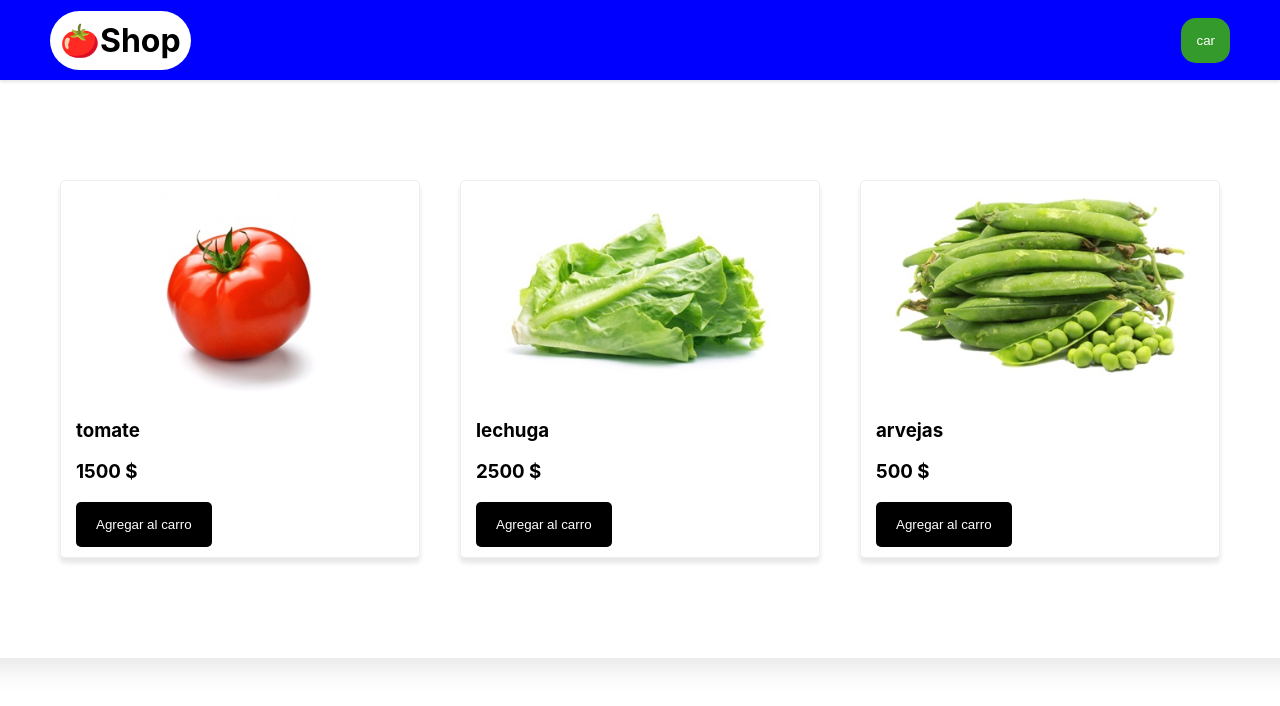
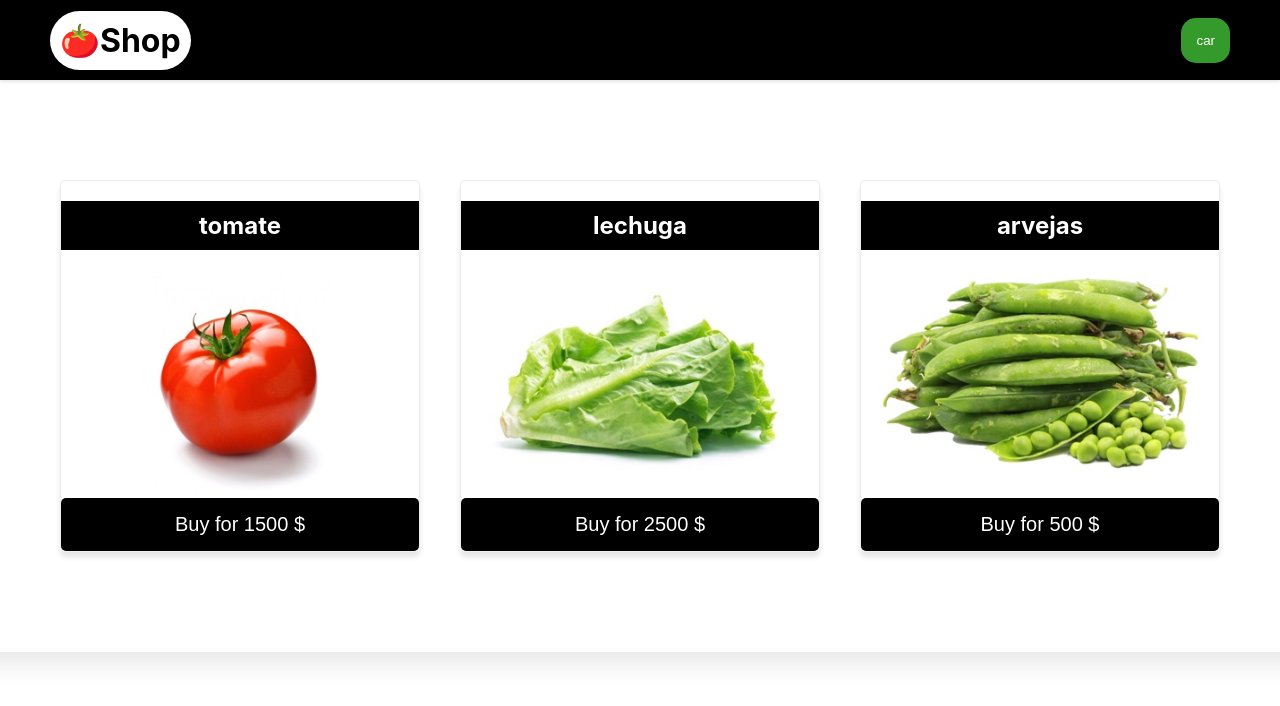
Before and after one commit to LuisanaHenmary/CarritoCompras, a React (Create React App) app: page / in a window 1280 px wide. Shown: the top 706 px of the page. Built offline with nearby package versions, Linux system fonts and the light colour scheme.

Commit message:
update components and hook

```diff
--- a/src/App.js
+++ b/src/App.js
@@ -13,10 +13,8 @@ const App = () => {
 
 const [carBuy,setStock,display,setBool] = useCar({ car: [], carDisplay: false, })
 
-  console.log(carBuy)
-
   return (
-    <>
+    <div>
       <NavBar
       carBuy={carBuy}
       displayCar={display}
@@ -29,7 +27,7 @@ const [carBuy,setStock,display,setBool] = useCar({ car: [], carDisplay: false, }
         />
       </Layout>
 
-    </>
+    </div>
   );
 }
 
--- a/src/components/CarDetails.js
+++ b/src/components/CarDetails.js
@@ -6,8 +6,8 @@ const Details = styled.div`
     margin-top:30;
     box-shadow:1px 5px 5px rgb(0,0,0,0.3);
     border-radius: 5px;
-    width:110px;
-    right:50;
+    width:200px;
+    right:5px;
 `
 
 const List = styled.ul`
@@ -20,8 +20,13 @@ const Product = styled.li`
     display:flex;
     justify-content:space-between;
     align-items:center;
-    padding:25px 20px;
+    padding:15px 10px;
     border-bottom:solid 1px #AAA;
+`
+
+const Image = styled.img`
+    width:50px;
+    height:32px;
 `
 
 const CarDetails = ({car}) =>{
@@ -29,8 +34,9 @@ const CarDetails = ({car}) =>{
         <Details>
             <List>
                 {car.map(c=>
-                <Product key={c.producto}>
-                    {`${c.producto} ${c.cantidad}`}
+                <Product key={c.name}>
+                    <Image src={c.img} />
+                    {`${c.name} ${c.cantidad} ${c.cantidad*c.price}$`}
                 </Product>
                 )}
             </List>
--- a/src/components/NavBar.js
+++ b/src/components/NavBar.js
@@ -2,7 +2,7 @@ import styled from "styled-components"
 import Car from "./Car"
 
 const Nav = styled.nav`
-    background-color:blue;
+    background-color:black;
     display:flex;
     flex-direction:row;
     align-items:center;
--- a/src/components/Product.js
+++ b/src/components/Product.js
@@ -1,12 +1,12 @@
 import styled from "styled-components";
 
 const Card = styled.div`
-border:solid 1px #eee;
-box-shadow:0 5px 5px rgb(0,0,0,0.1);
-width:30%;
-padding:10px 15px;
-border-radius:5px;
-margin:20px;
+    border:solid 1px #eee;
+    box-shadow:0 5px 5px rgb(0,0,0,0.1);
+    width:30%;
+    border-radius:5px;
+    margin:20px;
+    align-items: center;
 `
 
 const Button = styled.button`
@@ -16,24 +16,31 @@ const Button = styled.button`
     border:none;
     border-radius:5px;
     cursor:pointer;
+    width:100%;
+    font-size:20px;
 `
 
 const Image = styled.img`
     width:100%;
 `
 
+const Name = styled.h2`
+    background-color:black;
+    color:white;
+    text-align:center;
+    padding: 10px;
+`
+
 const Product = ({ product,event}) => {
     return (
         <Card>
+            <Name>{product.name}</Name>
             <Image alt={product.name} src={product.img} />
-            <h3>{product.name}</h3>
-            <h3>{product.price} $</h3>
             <Button
                 type="button"
-                onClick={event}
-                name = {product.name}
+                onClick={()=>event(product)}
             >
-                Agregar al carro
+                Buy for {product.price} $
             </Button>
         </Card>
     )
--- a/src/hooks/useCar.js
+++ b/src/hooks/useCar.js
@@ -1,37 +1,37 @@
 import { useState } from "react";
 
-const useCar = (initial_state) =>{
+const useCar = (initial_state) => {
 
-    const [carBuy,setCar] = useState(initial_state.car)
-   const [display,setDisplay] = useState(initial_state.carDisplay)
+  const [carBuy, setCar] = useState(initial_state.car)
+  const [display, setDisplay] = useState(initial_state.carDisplay)
 
-    const setStock = (product) =>{
+  const setStock = (product) => {
 
-        const nam = product.target.name
+    const nam = product.name
     let newcar;
 
-        if(carBuy.find(x=>x.producto===nam)){
-             newcar = carBuy.map(x=>x.producto === nam
-				?({
+    if (carBuy.find(x => x.name === nam)) {
+      newcar = carBuy.map(x => x.name === nam
+        ? ({
 
           ...x,
-					cantidad:x.cantidad+1
+          cantidad: x.cantidad + 1
         })
-				:x)
+        : x)
 
-        }else{
-             newcar = carBuy.concat({producto:nam, cantidad:1,})
+    } else {
+      newcar = carBuy.concat({ ...product,cantidad:1, })
     }
 
     setCar(newcar)
 
   }
 
-    const setBool = () =>{
+  const setBool = () => {
     setDisplay(!display)
   }
 
-    return [carBuy,setStock,display,setBool]
+  return [carBuy, setStock, display, setBool]
 
 }
 
```
Lines whose indentation alone changed are shown as unchanged.
